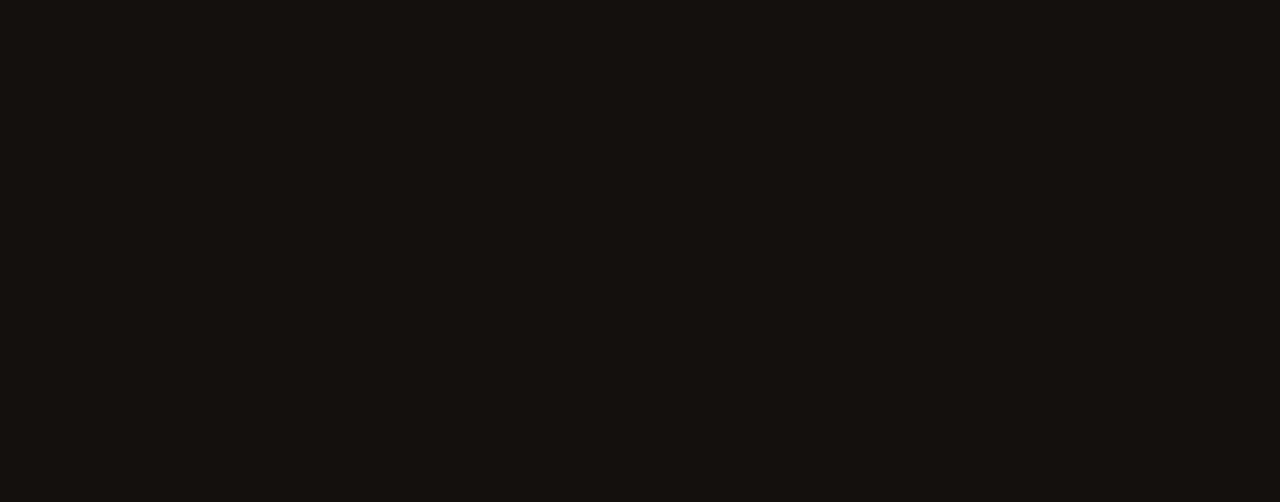
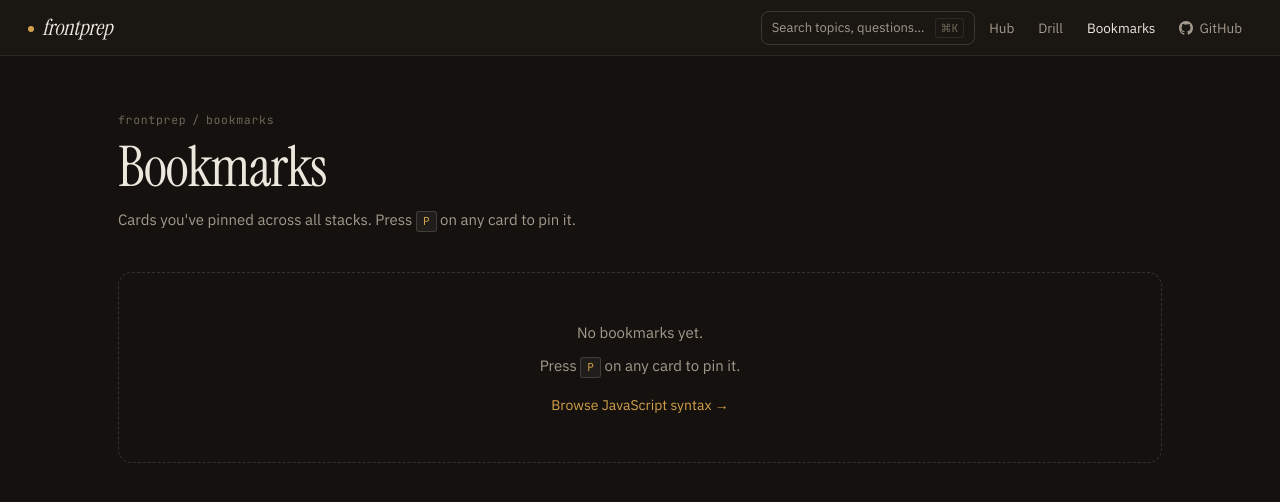
Before and after one commit to aditya3198/React-Interview-Cheetsheet, a Next.js app: page /bookmarks in a window 1280 px wide. Before the commit this address had no page. Shown: the top 502 px of the page. Built offline with nearby package versions, Linux system fonts and the light colour scheme.

Commit message:
bookmarks: pinned cards grouped by language

```diff
--- /dev/null
+++ b/src/app/bookmarks/page.module.scss
@@ -0,0 +1,206 @@
+.page {
+  padding-top: var(--topnav-height);
+  min-height: 100vh;
+}
+
+.wrap {
+  max-width: 1100px;
+  margin: 0 auto;
+  padding: 56px 28px 80px;
+}
+
+.crumbs {
+  font-family: var(--font-mono);
+  font-size: 11.5px;
+  color: var(--color-text-dim);
+  letter-spacing: 0.06em;
+  margin-bottom: 12px;
+  display: flex;
+  align-items: center;
+  gap: 6px;
+}
+.crumbLink {
+  color: var(--color-text-dim);
+  text-decoration: none;
+  &:hover { color: var(--color-text-muted); }
+}
+.sep { color: var(--color-text-dim); }
+
+.h1 {
+  font-family: var(--font-display);
+  font-weight: 400;
+  font-size: 56px;
+  letter-spacing: -0.02em;
+  margin: 0 0 14px;
+  line-height: 1;
+  color: var(--color-text);
+}
+
+.lede {
+  color: var(--color-text-muted);
+  font-size: 15px;
+  margin: 0 0 40px;
+  line-height: 1.5;
+}
+
+.kbd {
+  display: inline-block;
+  font-family: var(--font-mono);
+  font-size: 11px;
+  background: rgba(236, 231, 221, 0.06);
+  border: 1px solid var(--line-strong);
+  border-radius: var(--radius-xs);
+  padding: 1px 6px;
+  color: var(--color-primary);
+}
+
+// ─── Empty state ──────────────────────────────────────────
+.empty {
+  border: 1px dashed var(--line-strong);
+  border-radius: var(--radius-lg);
+  padding: 48px 32px;
+  text-align: center;
+  display: flex;
+  flex-direction: column;
+  gap: 10px;
+  align-items: center;
+
+  p { color: var(--color-text-muted); font-size: 15px; margin: 0; }
+}
+.startLink {
+  margin-top: 8px;
+  font-size: 14px;
+  color: var(--color-primary);
+  text-decoration: none;
+  &:hover { text-decoration: underline; }
+}
+
+// ─── Groups ───────────────────────────────────────────────
+.groups {
+  display: flex;
+  flex-direction: column;
+  gap: 48px;
+}
+
+.group {}
+
+.groupHead {
+  display: flex;
+  align-items: center;
+  gap: 10px;
+  margin-bottom: 16px;
+  padding-bottom: 12px;
+  border-bottom: 1px solid var(--line);
+}
+.groupDot {
+  width: 9px;
+  height: 9px;
+  border-radius: 999px;
+  flex-shrink: 0;
+}
+.groupTitle {
+  font-family: var(--font-display);
+  font-size: 24px;
+  font-weight: 400;
+  letter-spacing: -0.01em;
+  color: var(--color-text);
+  margin: 0;
+  line-height: 1;
+}
+.groupCount {
+  font-family: var(--font-mono);
+  font-size: 11px;
+  color: var(--color-text-dim);
+  background: rgba(236, 231, 221, 0.06);
+  border: 1px solid var(--line);
+  border-radius: 999px;
+  padding: 2px 7px;
+  margin-left: 4px;
+}
+
+// ─── Card grid ────────────────────────────────────────────
+.grid {
+  display: grid;
+  grid-template-columns: 1fr 1fr;
+  gap: 12px;
+
+  @media (max-width: 700px) {
+    grid-template-columns: 1fr;
+  }
+}
+
+.card {
+  border: 1px solid var(--color-primary-border);
+  background: rgba(212, 160, 74, 0.04);
+  border-radius: var(--radius-lg);
+  padding: 16px 18px 14px;
+  display: flex;
+  flex-direction: column;
+  gap: 8px;
+  transition: background var(--transition-fast);
+
+  &:hover { background: rgba(212, 160, 74, 0.08); }
+}
+
+.cardHead {
+  display: flex;
+  align-items: flex-start;
+  gap: 8px;
+}
+.cardTitle {
+  font-size: 14px;
+  font-weight: 600;
+  color: var(--color-text);
+  text-decoration: none;
+  flex: 1;
+  line-height: 1.3;
+
+  &:hover { color: var(--color-primary); }
+}
+.sectionTag {
+  font-family: var(--font-mono);
+  font-size: 10px;
+  color: var(--color-text-dim);
+  border: 1px solid var(--line);
+  padding: 1px 5px;
+  border-radius: 999px;
+  letter-spacing: 0.04em;
+  white-space: nowrap;
+  flex-shrink: 0;
+  margin-top: 2px;
+}
+.removeBtn {
+  color: var(--color-text-dim);
+  font-family: var(--font-mono);
+  font-size: 15px;
+  cursor: pointer;
+  background: none;
+  border: none;
+  padding: 0 2px;
+  line-height: 1;
+  flex-shrink: 0;
+  transition: color var(--transition-fast);
+
+  &:hover { color: var(--color-text); }
+}
+
+.cardDesc {
+  font-size: 12.5px;
+  color: var(--color-text-muted);
+  line-height: 1.5;
+  margin: 0;
+}
+
+.cardCode {
+  font-family: var(--font-mono);
+  font-size: 11px;
+  color: var(--color-text-muted);
+  padding: 8px 10px;
+  background: var(--color-bg-deep);
+  border: 1px solid var(--line);
+  border-radius: var(--radius-sm);
+  overflow-x: auto;
+  white-space: pre;
+  margin: 0;
+  line-height: 1.6;
+}
--- /dev/null
+++ b/src/app/bookmarks/page.tsx
@@ -0,0 +1,120 @@
+'use client';
+
+import Link from 'next/link';
+import { useProgressStore } from '@/store/useProgressStore';
+import { LANGUAGES } from '@/data/navigation';
+import type { SyntaxEntry } from '@/types/content';
+
+// All syntax data for resolving pinned card keys
+import jsSyntax from '@/data/javascript/syntax';
+import htmlSyntax from '@/data/html/syntax';
+import cssSyntax from '@/data/css/syntax';
+import reactSyntax from '@/data/react/syntax';
+import jsQna from '@/data/javascript/qna';
+import htmlQna from '@/data/html/qna';
+import cssQna from '@/data/css/qna';
+import reactQna from '@/data/react/qna';
+import jsTheory from '@/data/javascript/theory';
+import htmlTheory from '@/data/html/theory';
+import cssTheory from '@/data/css/theory';
+import reactTheory from '@/data/react/theory';
+
+import styles from './page.module.scss';
+
+const DATA_MAP: Record<string, { id: string; title?: string; question?: string; description?: string; summary?: string; code?: string }[]> = {
+  'javascript/syntax': jsSyntax,
+  'javascript/qna': jsQna,
+  'javascript/theory': jsTheory,
+  'html/syntax': htmlSyntax,
+  'html/qna': htmlQna,
+  'html/theory': htmlTheory,
+  'css/syntax': cssSyntax,
+  'css/qna': cssQna,
+  'css/theory': cssTheory,
+  'react/syntax': reactSyntax,
+  'react/qna': reactQna,
+  'react/theory': reactTheory,
+};
+
+function resolveEntry(key: string) {
+  const [lang, section, id] = key.split('/');
+  const arr = DATA_MAP[`${lang}/${section}`] ?? [];
+  return arr.find((e) => e.id === id) as SyntaxEntry | undefined;
+}
+
+export default function BookmarksPage() {
+  const pins = useProgressStore((s) => s.pins);
+  const togglePin = useProgressStore((s) => s.togglePin);
+
+  const grouped = LANGUAGES.map((lang) => {
+    const langPins = pins.filter((k) => k.startsWith(`${lang.slug}/`));
+    const entries = langPins.map((key) => ({ key, entry: resolveEntry(key), section: key.split('/')[1] }))
+      .filter((x): x is { key: string; entry: SyntaxEntry; section: string } => x.entry !== undefined);
+    return { lang, entries };
+  }).filter((g) => g.entries.length > 0);
+
+  return (
+    <main className={styles.page}>
+      <div className={styles.wrap}>
+        <div className={styles.crumbs}>
+          <Link href="/" className={styles.crumbLink}>frontprep</Link>
+          <span className={styles.sep}>/</span>
+          <span>bookmarks</span>
+        </div>
+
+        <h1 className={styles.h1}>Bookmarks</h1>
+        <p className={styles.lede}>Cards you&apos;ve pinned across all stacks. Press <kbd className={styles.kbd}>P</kbd> on any card to pin it.</p>
+
+        {pins.length === 0 ? (
+          <div className={styles.empty}>
+            <p>No bookmarks yet.</p>
+            <p>Press <kbd className={styles.kbd}>P</kbd> on any card to pin it.</p>
+            <Link href="/javascript/syntax" className={styles.startLink}>Browse JavaScript syntax →</Link>
+          </div>
+        ) : (
+          <div className={styles.groups}>
+            {grouped.map(({ lang, entries }) => (
+              <div key={lang.slug} className={styles.group}>
+                <div className={styles.groupHead}>
+                  <span className={styles.groupDot} style={{ background: lang.color }} />
+                  <h2 className={styles.groupTitle}>{lang.label}</h2>
+                  <span className={styles.groupCount}>{entries.length}</span>
+                </div>
+
+                <div className={styles.grid}>
+                  {entries.map(({ key, entry, section }) => (
+                    <div key={key} className={styles.card}>
+                      <div className={styles.cardHead}>
+                        <Link
+                          href={`/${lang.slug}/${section}#${entry.id}`}
+                          className={styles.cardTitle}
+                        >
+                          {entry.title}
+                        </Link>
+                        <span className={styles.sectionTag}>{section}</span>
+                        <button
+                          className={styles.removeBtn}
+                          onClick={() => togglePin(key)}
+                          aria-label={`Unpin ${entry.title}`}
+                          type="button"
+                        >
+                          ×
+                        </button>
+                      </div>
+                      {entry.description && (
+                        <p className={styles.cardDesc}>{entry.description}</p>
+                      )}
+                      {entry.code && (
+                        <pre className={styles.cardCode}>{entry.code.slice(0, 140)}{entry.code.length > 140 ? '…' : ''}</pre>
+                      )}
+                    </div>
+                  ))}
+                </div>
+              </div>
+            ))}
+          </div>
+        )}
+      </div>
+    </main>
+  );
+}
```
